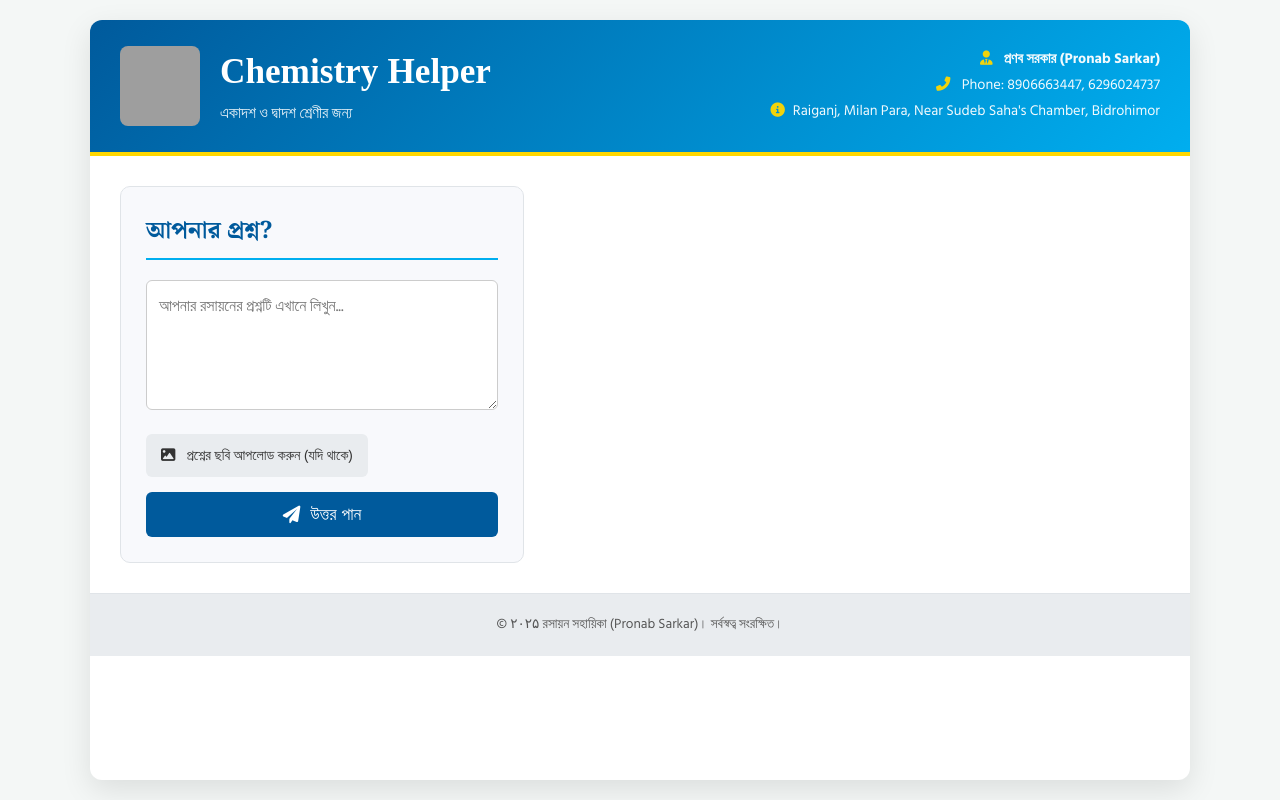
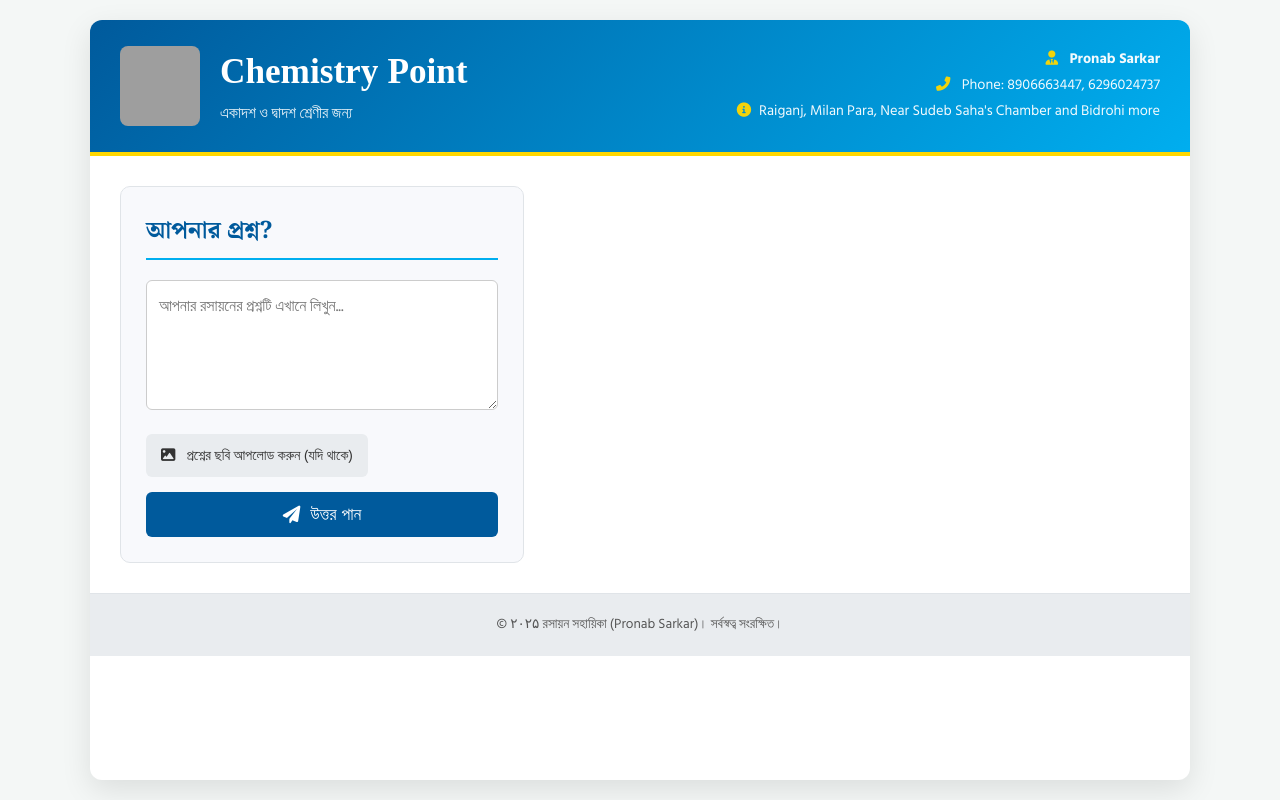
Before and after one commit to ThisisBizness/Pronab, a plain HTML site: page static/index.html in a window 1280 px wide. Drawn offline with Linux system fonts and the light colour scheme; grey boxes are pictures that could not be loaded.

Commit message:
Update index.html

```diff
--- a/static/index.html
+++ b/static/index.html
@@ -15,14 +15,14 @@
         <header class="app-header-main">
             <div class="logo-title">
                 <img src="/static/logo.png" alt="রসায়ন সহায়িকা লোগো" class="logo-img"> <div>
-                    <h1>Chemistry Helper</h1>
+                    <h1>Chemistry Point</h1>
                     <p class="subtitle">একাদশ ও দ্বাদশ শ্রেণীর জন্য</p>
                 </div>
             </div>
             <div class="owner-info">
-                <p><i class="fas fa-user-tie"></i> <strong>প্রণব সরকার (Pronab Sarkar)</strong></p>
+                <p><i class="fas fa-user-tie"></i> <strong>Pronab Sarkar</strong></p>
                 <p><i class="fas fa-phone-alt"></i> Phone: 8906663447, 6296024737</p>
-                <p><i class="fas fa-info-circle"></i>Raiganj, Milan Para, Near Sudeb Saha's Chamber, Bidrohimor</p>
+                <p><i class="fas fa-info-circle"></i>Raiganj, Milan Para, Near Sudeb Saha's Chamber and Bidrohi more</p>
             </div>
         </header>
 
```
